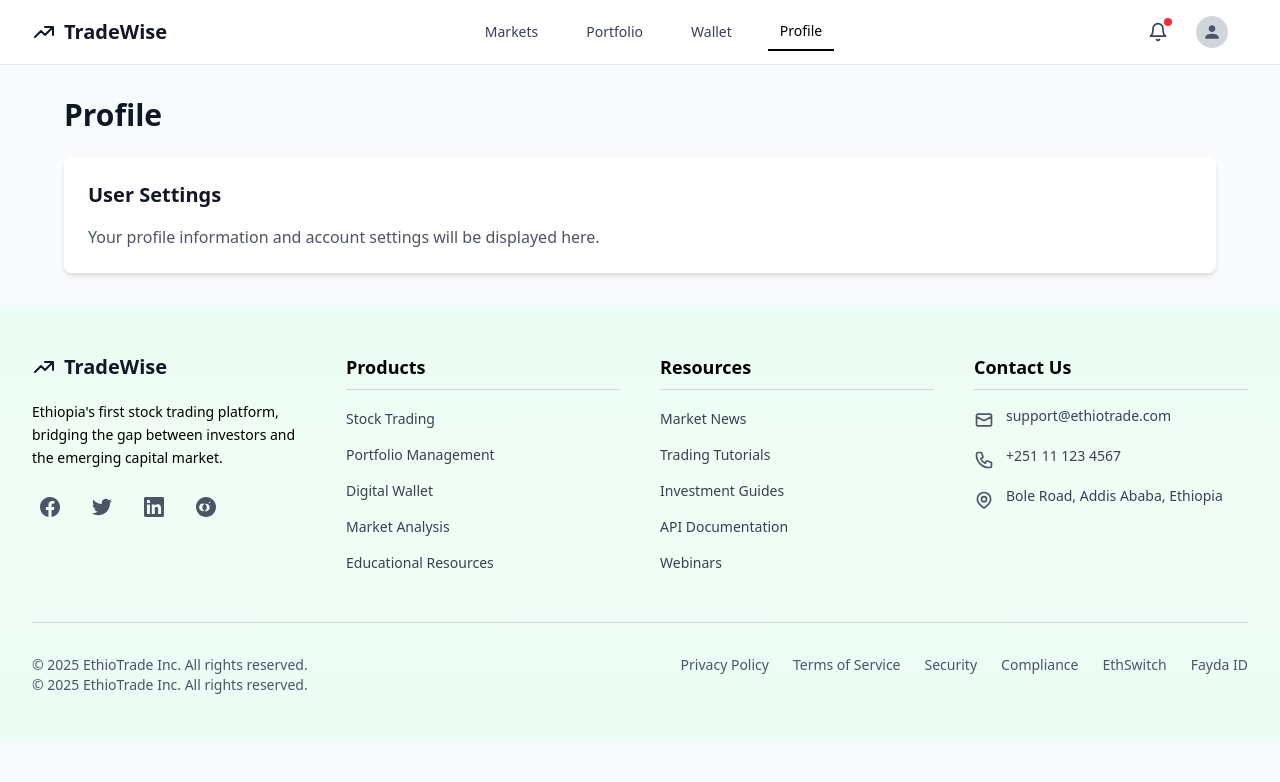
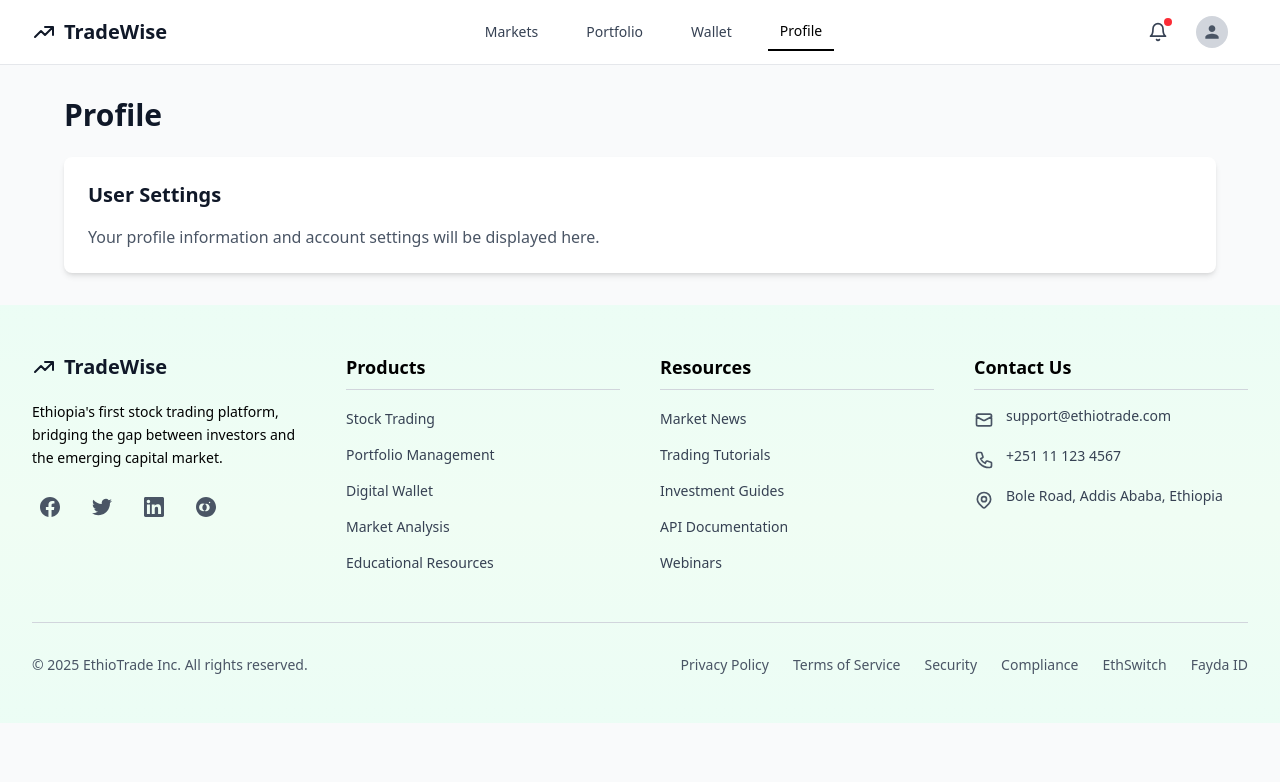
Before and after one commit to Awel7799/Ethio-stock-trading, a React (Vite) app in the folder client/: page /profile in a window 1280 px wide. Shown: the top 782 px of the page. Built offline with nearby package versions, Linux system fonts and the light colour scheme; the HTML template or start-up script is replaced by a standard one.

Commit message:
first finalization on this component

```diff
--- a/client/src/components/layout/Footer.jsx
+++ b/client/src/components/layout/Footer.jsx
@@ -1,5 +1,6 @@
 const Footer = () => {
   const currentYear = new Date().getFullYear();
+
   const socialIcons = {
     facebook: (
       <svg className="w-5 h-5" fill="currentColor" viewBox="0 0 24 24">
@@ -109,6 +110,7 @@ const Footer = () => {
               Ethiopia's first stock trading platform, bridging the gap between
               investors and the emerging capital market.
             </p>
+
             <div className="flex space-x-4">
               {Object.entries(socialIcons).map(([platform, icon]) => (
                 <a
@@ -122,6 +124,7 @@ const Footer = () => {
               ))}
             </div>
           </div>
+
           {/* Products & Services */}
           <div>
             <h4 className="text-lg font-semibold mb-4 border-b border-gray-300 pb-2">
@@ -207,6 +210,7 @@ const Footer = () => {
         {/* Divider */}
         <div className="border-t border-gray-300 my-8"></div>
 
+        {/* Bottom Footer */}
         <div className="flex flex-col md:flex-row justify-between items-center space-y-4 md:space-y-0">
           <div className="text-gray-600 text-sm">
             © {currentYear} EthioTrade Inc. All rights reserved.
@@ -231,13 +235,6 @@ const Footer = () => {
             ))}
           </div>
         </div>
-
-        {/* Bottom Footer */}
-        <div className="flex flex-col md:flex-row justify-between items-center space-y-4 md:space-y-0">
-          <div className="text-gray-600 text-sm">
-            © {currentYear} EthioTrade Inc. All rights reserved.
-          </div>
-        </div>
       </div>
     </footer>
   );
```
